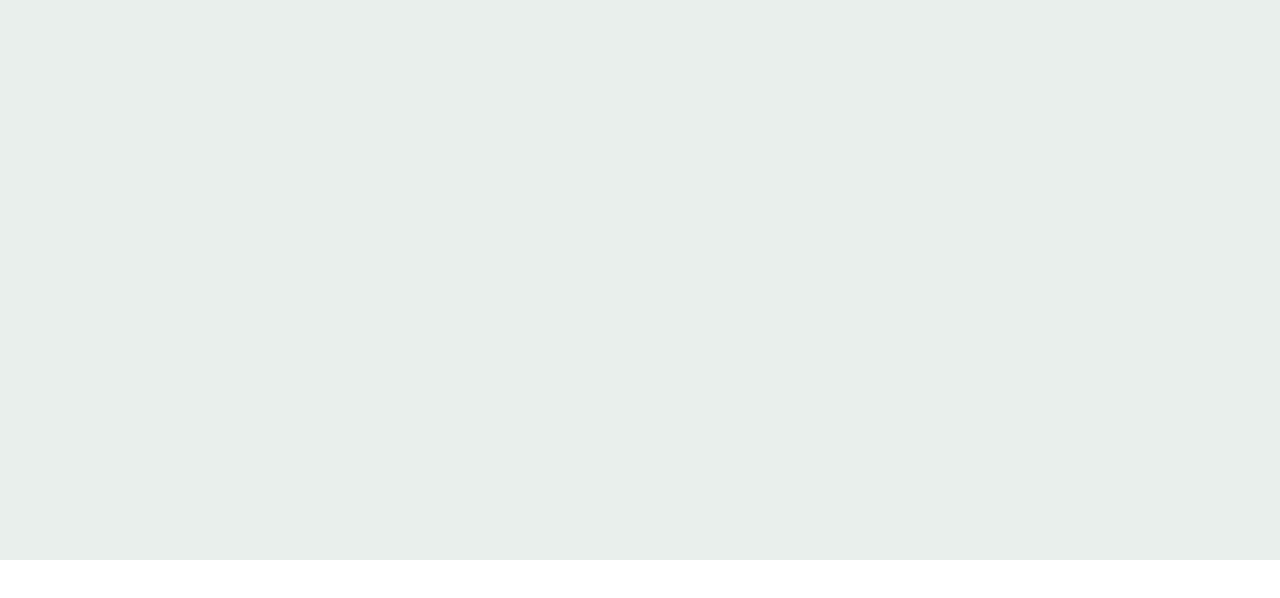
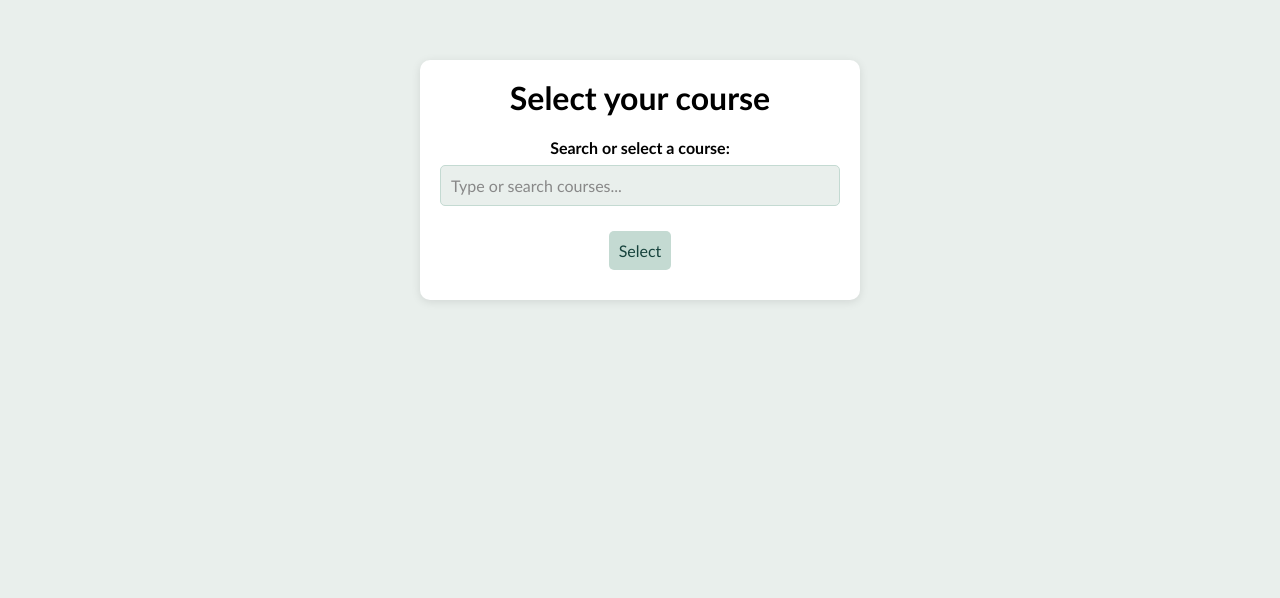
Before and after one commit to miia6/TF_frontend, a React (Vite) app: page /courseSelection in a window 1280 px wide. Before the commit this address had no page. Shown: the part 240-838 px from the top of the page. Before the commit the page ends 800 px from the top, so only its background shows below. Built offline with nearby package versions, Linux system fonts and the light colour scheme.

Commit message:
CourseSelection page done

```diff
--- a/src/App.jsx
+++ b/src/App.jsx
@@ -5,6 +5,7 @@ import './App.css'
 import Login from './pages/Login'
 import SignUp from './pages/SignUp'
 import Dashboard from './pages/Dashboard'
+import CourseSelection from './pages/CourseSelection'
 import { BrowserRouter as Router, Route, Routes, Link, useLocation, useNavigate } from 'react-router-dom'
 
 // import { useState, useEffect, useRef } from 'react'
@@ -52,6 +53,7 @@ function AppContent() {
           } />
           <Route path="/login" element={<Login />} />
           <Route path="/register" element={<SignUp />} />
+          <Route path="/courseSelection" element={<CourseSelection />} />
           <Route path="/dashboard" element={<Dashboard appLogo={logo} />} />
           {/* You can add more routes for other pages here */}
       </Routes>
--- /dev/null
+++ b/src/components/CourseSelectionForm.jsx
@@ -0,0 +1,87 @@
+import React, { useState, useEffect } from 'react';
+
+const courses = [
+    'Design of WWW Services D',
+    'User-Centered Methods for Product and Service Design D',
+    'Data Science',
+    'Machine Learning',
+    'Linear Optimization',
+    'Complex networks D',
+    'Full Stack',
+    'Web Software Development',
+    'Information security',
+    'Software Engineering',
+    'Artificial Intelligence',
+]
+
+const CourseSelectionForm = ({ handleCourseSelection }) => {
+  const [searchTerm, setSearchTerm] = useState('')
+  const [isDropdownOpen, setIsDropdownOpen] = useState(false)
+  const [selectedCourse, setSelectedCourse] = useState('') // useState(() => localStorage.getItem('selectedCourse') || '')
+
+  const handleSearch = (event) => {
+    setSearchTerm(event.target.value)
+    setIsDropdownOpen(event.target.value.length > 0 || selectedCourse.length > 0)
+  }
+
+  const handleSelect = (course) => {
+    setSelectedCourse(course)
+    setSearchTerm(course)
+    setIsDropdownOpen(false)
+  }
+
+  const filteredCourses = courses.filter((course) =>
+    course.toLowerCase().includes(searchTerm.toLowerCase())
+  )
+
+  const handleSubmit = (event) => {
+    event.preventDefault()
+    if (selectedCourse) {
+      handleCourseSelection(selectedCourse)
+    } else {
+      // Add later error handling
+      console.log("No course selected")
+    }
+  }
+
+  return (
+    <div className="course-select-form">
+        <form onSubmit={handleSubmit}>
+            <h1>Select your course</h1>
+
+            <div className="form-group">
+                <label htmlFor="courseSelect">Search or select a course:</label>
+                <input
+                    type="text"
+                    id="courseSelect"
+                    placeholder="Type or search courses..."
+                    value={searchTerm}
+                    onChange={handleSearch}
+                    onFocus={() => setIsDropdownOpen(true)}
+                    className="course-select"
+                />
+            </div>
+
+            {isDropdownOpen && filteredCourses.length > 0 && (
+                <ul className="dropdown">
+                    {filteredCourses.map((course, index) => (
+                        <li
+                            key={index}
+                            onClick={() => handleSelect(course)}
+                            className="dropdown-item"
+                        >
+                            {course}
+                        </li>
+                    ))}
+                </ul>
+            )}
+
+            <button type="submit" className="submit-button">
+                Select
+            </button>
+        </form>
+    </div>
+  )
+}
+
+export default CourseSelectionForm
--- /dev/null
+++ b/src/pages/CourseSelection.jsx
@@ -0,0 +1,29 @@
+import React, { useState } from 'react'
+import { useNavigate } from 'react-router-dom'
+import CourseSelectionForm from '../components/CourseSelectionForm'
+import '../styles/courseselection.css'
+
+const CourseSelection = () => {
+    const navigate = useNavigate()
+
+    const handleCourseSelection = (course) => {
+        console.log("ÄÄÄ " + course)
+        navigate('/dashboard')
+      /*if (course) {
+        //localStorage.setItem('selectedCourse', course)
+        console.log("Course selected:", course)
+        navigate('/dashboard')
+      } else {
+        console.log("No course selected")
+      }*/
+    }
+
+    return (
+      <div className="course-selection-container">
+         <CourseSelectionForm
+            handleCourseSelection={handleCourseSelection} />
+      </div>
+    )
+  }
+
+  export default CourseSelection
--- a/src/pages/Login.jsx
+++ b/src/pages/Login.jsx
@@ -23,12 +23,12 @@ const Login = () => {
     console.log('Logging in with')
 
     // TODO: request to backend
-    navigate('/dashboard')
+    navigate('/courseSelection')
   }
 
   const handleLogout = () => {
     // Clear session logic (e.g., remove tokens)
-    navigate('/login')
+    navigate('/')
   }
 
   return (
--- /dev/null
+++ b/src/styles/courseselection.css
@@ -0,0 +1,102 @@
+.course-selection-container {
+    display: flex;
+    flex-direction: column;
+    align-items: center;
+    justify-content: center;
+    min-height: 100vh;
+    background-color: #E9EFEC;
+    padding: 20px;
+}
+
+.course-select-form {
+    display: flex;
+    flex-direction: column;
+    width: 400px;
+    height: auto;
+    background-color: #fff;
+    box-shadow: 0 2px 10px rgba(0, 0, 0, 0.1);
+    border-radius: 10px;
+    padding: 20px;
+}
+
+.course-select-form h1 {
+    font-size: 2rem;
+    margin-top: 0px;
+    margin-bottom: 20px;
+    color: black;
+}
+
+.form-group {
+    display: flex;
+    flex-direction: column;
+}
+
+.form-group label {
+    font-weight: bold;
+    color: black;
+    font-size: 1rem;
+  }
+
+.course-select {
+    padding: 10px;
+    background-color: #E9EFEC;
+    border: 1px solid #C4DAD2;
+    border-radius: 5px;
+    font-size: 1rem;
+    font-family: 'Trebuchet MS', sans-serif;
+    color: black;
+    flex: 1;
+}
+
+.course-select::placeholder {
+    color: #888;
+    font-family: 'Trebuchet MS', sans-serif;
+    font-size: 1rem;
+    opacity: 1;
+}
+
+.dropdown {
+    list-style: none;
+    width: 100%;
+    padding: 0;
+    border: 1px solid #C4DAD2;
+    border-radius: 5px;
+    background-color: #fff;
+    position:relative;
+    /*z-index: 1;*/
+    max-height: 170px;
+    overflow-y: auto;
+    overflow-x: hidden;
+}
+
+.dropdown-item {
+    padding: 10px;
+    cursor: pointer;
+    background-color: #C4DAD2;
+    border-bottom: 1px solid #ddd;
+    color: black;
+    font-size: 0.8rem;
+    width: 100%;
+    box-sizing: border-box;
+}
+
+.dropdown-item:hover {
+    background-color: #6A9C89;
+    color: #fff;
+}
+
+.course-select-form button {
+    width: auto;
+    padding: 10px;
+    font-size: 1rem;
+    margin: 10px;
+    cursor: pointer;
+    background-color: #C4DAD2;
+    border: none;
+    border-radius: 5px;
+    color: #16423C;
+}
+
+.course-select-form button:hover {
+    background-color: #6A9C89;
+}
```
Also changed, not shown: 1 other file (tests, documents, lock files or other folders).
